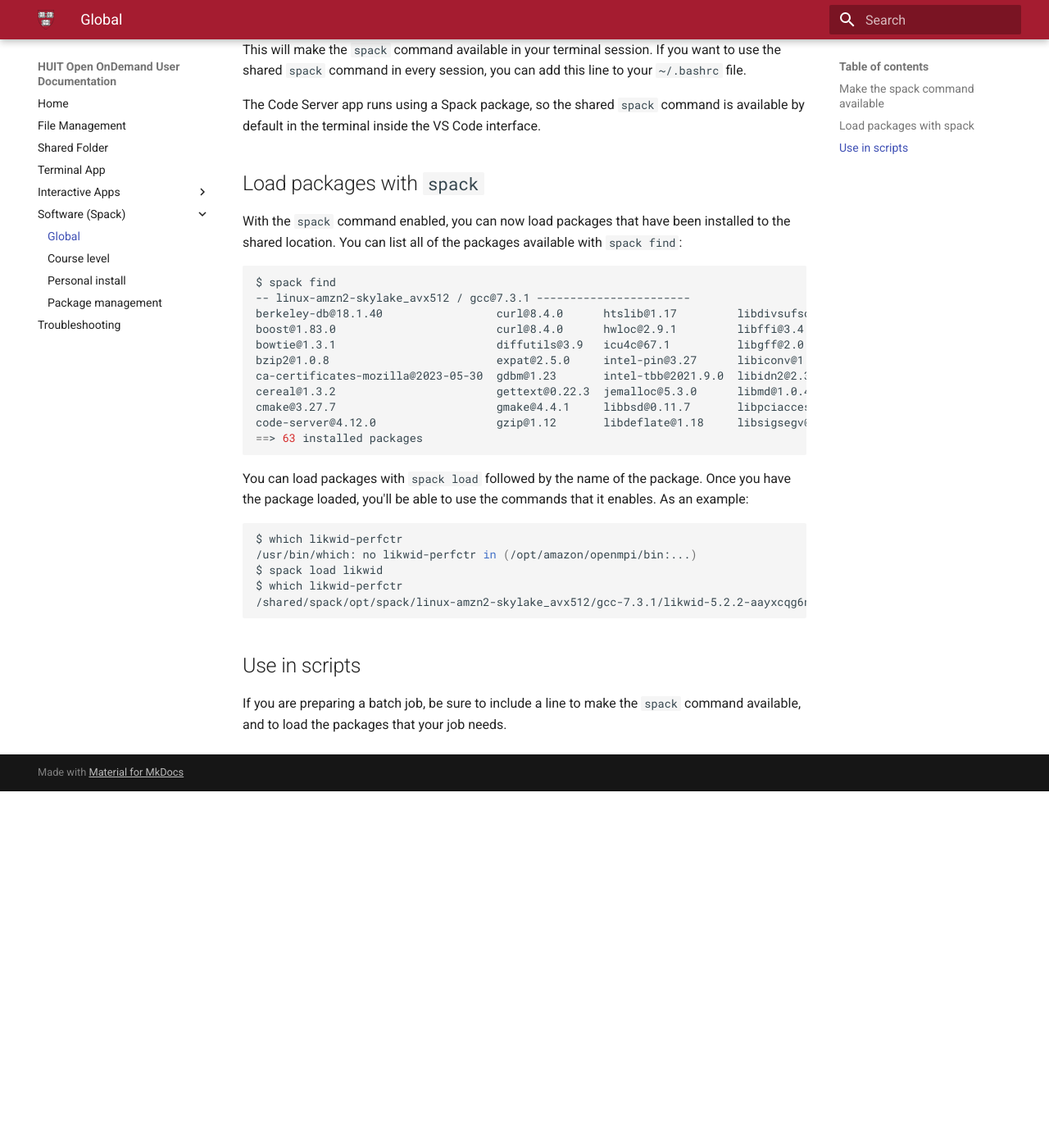
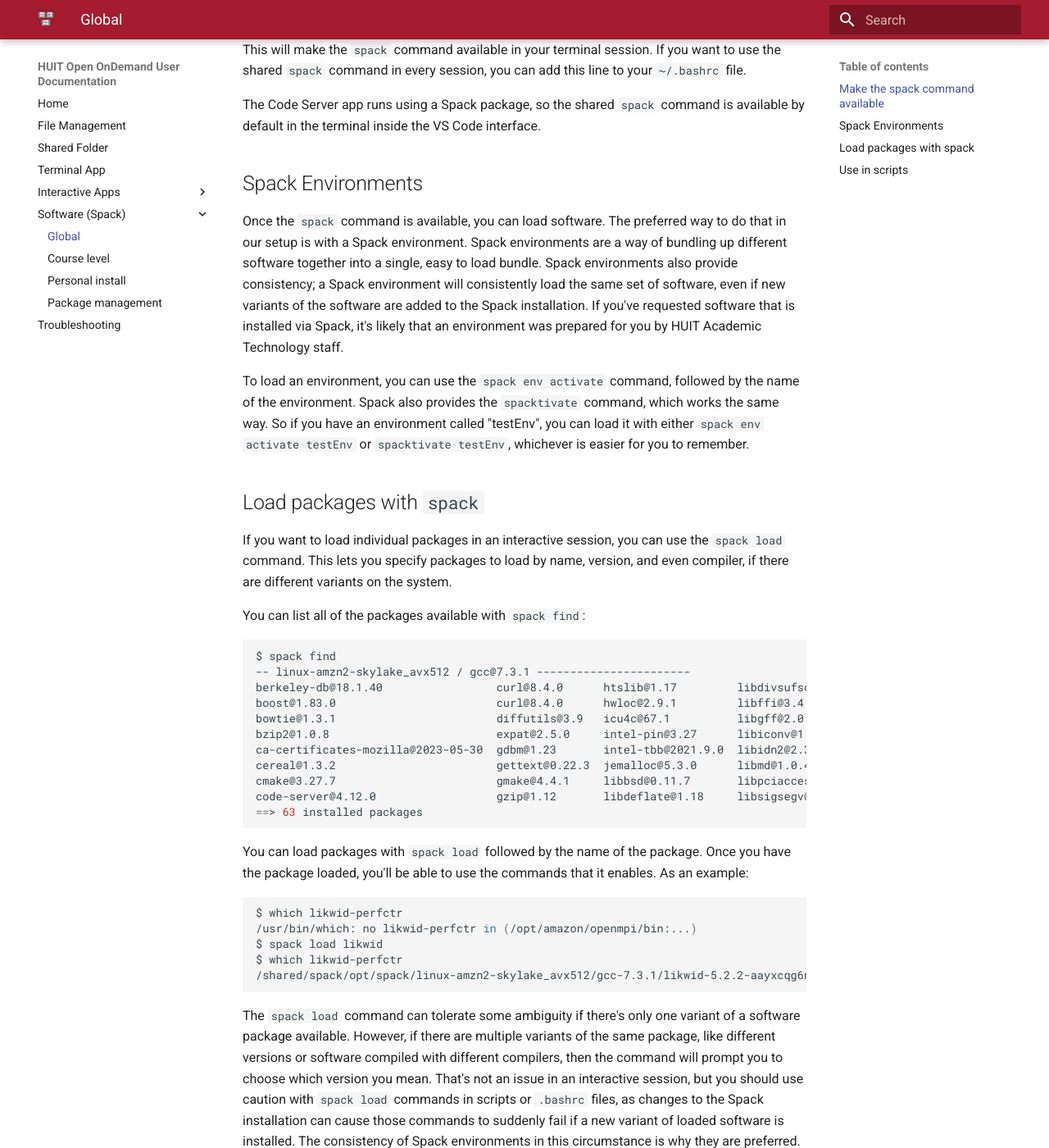
Before and after one commit to Harvard-ATG/huit-ondemand-user-docs, an MkDocs documentation site: the page built from docs/spack-shared-software.md, in a window 1280 px wide and 1400 px high, scrolled down 474 px. Shown: the whole window at 82% size. Built offline with MkDocs 1.6.1 and Material for MkDocs 9.7.7, drawn with Linux system fonts in a browser that asks for light colours; before the commit the page ends 1439 px from its top, so only the background shows below that.

Commit message:
add documentation on environments

````diff
--- a/docs/spack-shared-software.md
+++ b/docs/spack-shared-software.md
@@ -14,9 +14,17 @@ This will make the `spack` command available in your terminal session. If you wa
 
 The Code Server app runs using a Spack package, so the shared `spack` command is available by default in the terminal inside the VS Code interface.
 
+## Spack Environments
+
+Once the `spack` command is available, you can load software. The preferred way to do that in our setup is with a Spack environment. Spack environments are a way of bundling up different software together into a single, easy to load bundle. Spack environments also provide consistency; a Spack environment will consistently load the same set of software, even if new variants of the software are added to the Spack installation. If you've requested software that is installed via Spack, it's likely that an environment was prepared for you by HUIT Academic Technology staff.
+
+To load an environment, you can use the `spack env activate` command, followed by the name of the environment. Spack also provides the `spacktivate` command, which works the same way. So if you have an environment called "testEnv", you can load it with either `spack env activate testEnv` or `spacktivate testEnv`, whichever is easier for you to remember.
+
 ## Load packages with `spack`
 
-With the `spack` command enabled, you can now load packages that have been installed to the shared location. You can list all of the packages available with `spack find`:
+If you want to load individual packages in an interactive session, you can use the `spack load` command. This lets you specify packages to load by name, version, and even compiler, if there are different variants on the system.
+
+You can list all of the packages available with `spack find`:
 
 ```bash
 $ spack find
@@ -42,6 +50,8 @@ $ which likwid-perfctr
 /shared/spack/opt/spack/linux-amzn2-skylake_avx512/gcc-7.3.1/likwid-5.2.2-aayxcqg6nj5zykdozo5z4yubzjevxhhm/bin/likwid-perfctr
 ```
 
+The `spack load` command can tolerate some ambiguity if there's only one variant of a software package available. However, if there are multiple variants of the same package, like different versions or software compiled with different compilers, then the command will prompt you to choose which version you mean. That's not an issue in an interactive session, but you should use caution with `spack load` commands in scripts or `.bashrc` files, as changes to the Spack installation can cause those commands to suddenly fail if a new variant of loaded software is installed. The consistency of Spack environments in this circumstance is why they are preferred.
+
 ## Use in scripts
 
 If you are preparing a batch job, be sure to include a line to make the `spack` command available, and to load the packages that your job needs.
````
